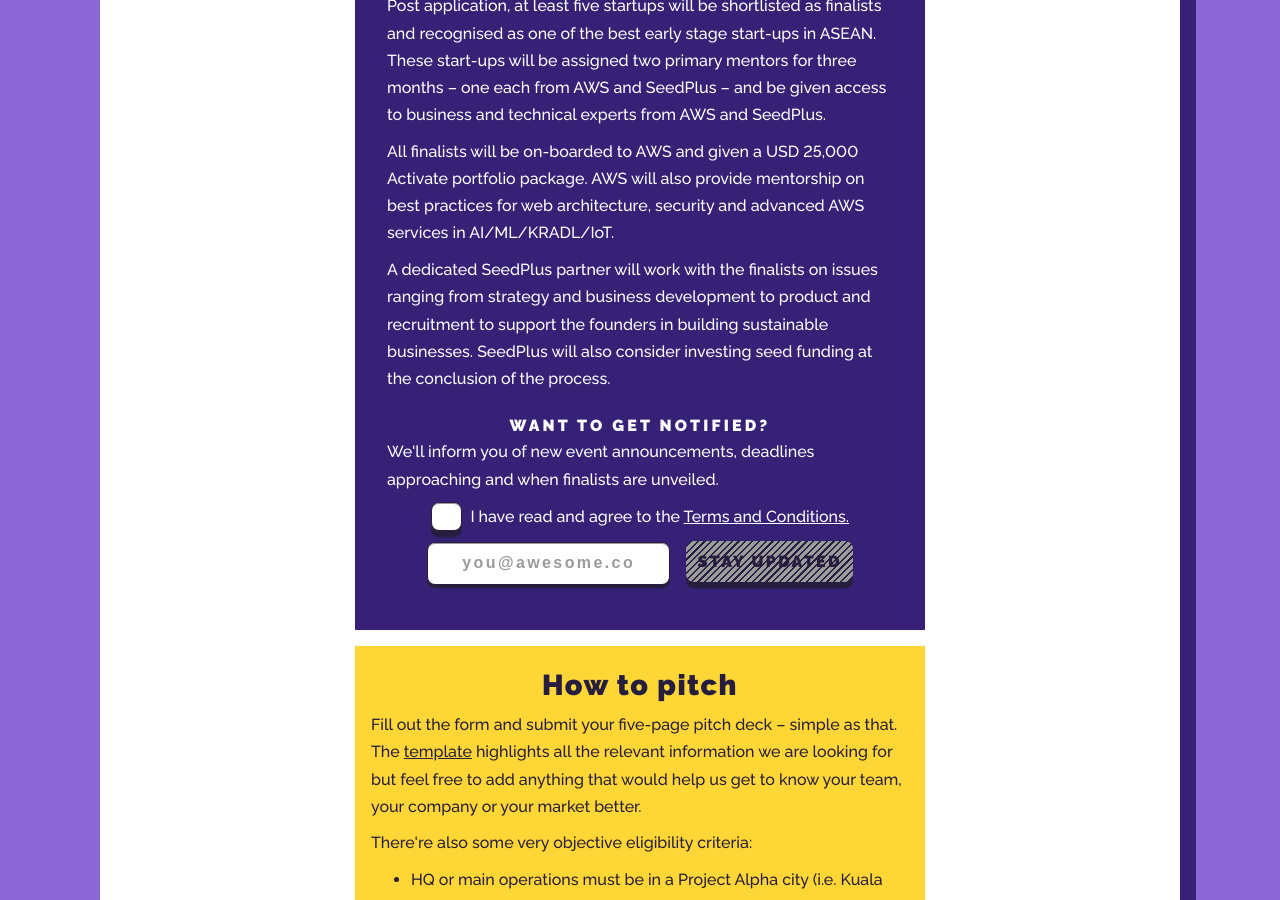
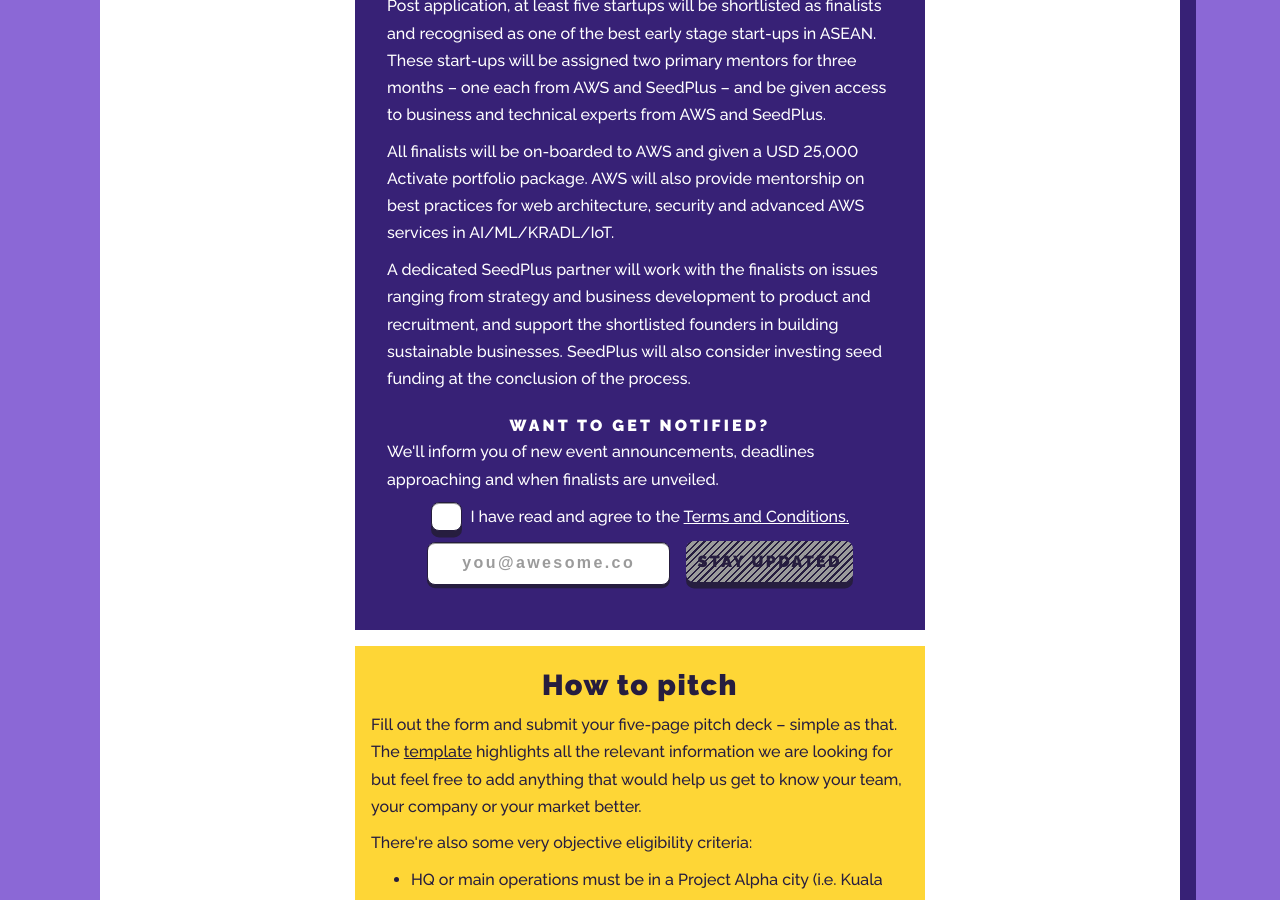
Before and after one commit to seedplus/alpha.seedplus.com, a Jekyll site: the page built from index.html, in a window 1280 px wide and 900 px high, scrolled down 3565 px. Built offline with Jekyll 4.4.1, drawn with Linux system fonts in a browser that asks for light colours.

Commit message:
Fix grammar

```diff
--- a/index.html
+++ b/index.html
@@ -94,7 +94,7 @@
         <div class='subtitle'>29 October, right here</div>
         <p>Post application, at least five startups will be shortlisted as finalists and recognised as one of the best early stage start-ups in ASEAN. These start-ups will be assigned two primary mentors for three months – one each from AWS and SeedPlus – and be given access to business and technical experts from AWS and SeedPlus.</p>
         <p>All finalists will be on-boarded to AWS and given a USD 25,000 Activate portfolio package. AWS will also provide mentorship on best practices for web architecture, security and advanced AWS services in AI/ML/KRADL/IoT.</p>
-        <p>A dedicated SeedPlus partner will work with the finalists on issues ranging from strategy and business development to product and recruitment to support the founders in building sustainable businesses. SeedPlus will also consider investing seed funding at the conclusion of the process.</p>
+        <p>A dedicated SeedPlus partner will work with the finalists on issues ranging from strategy and business development to product and recruitment, and support the shortlisted founders in building sustainable businesses. SeedPlus will also consider investing seed funding at the conclusion of the process.</p>
 
         <h3 id='notify'>Want to get notified?</h3>
         <p>We'll inform you of new event announcements, deadlines approaching and when finalists are unveiled.</p>
```
